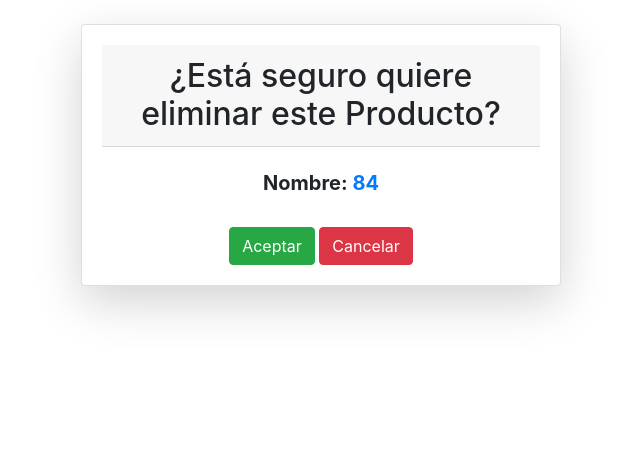
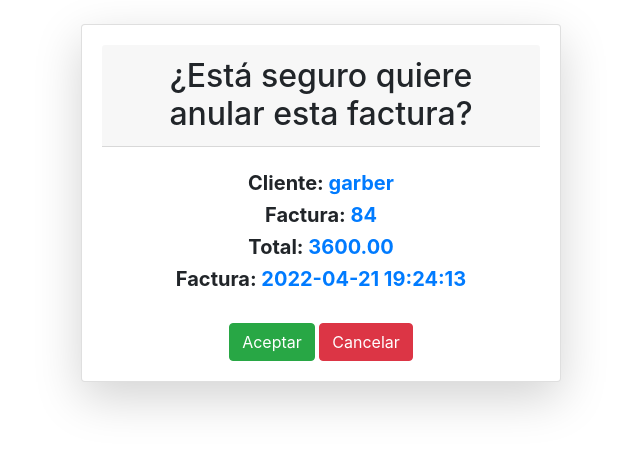
Before and after one commit to garbf1996/Sistema_v1.0, a PHP site: page /anular_confimar.php?id=84 in a window 1280 px wide. Shown: the part 56-506 px from the top of the page, without its empty margins (319-959 px from the left). Run offline with PHP 8.4, Linux system fonts and the light colour scheme; a user stored in the database is signed in; data comes from the database, SQL or seed files in the repository.

Commit message:
10/05/2022

```diff
--- a/anular_confimar.php
+++ b/anular_confimar.php
@@ -40,7 +40,8 @@ header("location:  list_ventas.php");
 
 $no_nofactura = $_REQUEST['id'];
 
-$query = mysqli_query($conection,"SELECT * FROM factura  WHERE nofactura = $no_nofactura");
+$query = mysqli_query($conection,"SELECT f.nofactura,f.totalfactura,f.fecha,cl.nombre FROM factura f INNER JOIN cliente cl
+ON f.codcliente = cl.idcliente WHERE f.nofactura = $no_nofactura");
 mysqli_close($conection);
 $result = mysqli_num_rows($query);
 
@@ -48,6 +49,9 @@ if($result > 0){
 
 while($data = mysqli_fetch_array($query)){
     $no_nofactura = $data["nofactura"];
+    $totalFactura = $data["totalfactura"];
+    $cliente = $data["nombre"];
+    $fecha = $data["fecha"];
 }
 
 }else{
@@ -76,10 +80,12 @@ include "nav.php";
 <section class="contiarner">
 <div class="card shadow-lg" style="width:  30rem;">
   <div class="card-body text-center">
-    <h2 class=" card-header  card-title">¿Está seguro quiere eliminar este Producto?</h2>
+    <h2 class=" card-header  card-title">¿Está seguro quiere anular esta factura?</h2>
     <br>
-<p class=" h5 font-weight-bold">Nombre: <span class="text-primary"><?php echo $no_nofactura ?></span></p>
-
+<p class=" h5 font-weight-bold">Cliente: <span class="text-primary"><?php echo $cliente ?></span></p>
+<p class=" h5 font-weight-bold">Factura: <span class="text-primary"><?php echo $no_nofactura ?></span></p>
+<p class=" h5 font-weight-bold">Total: <span class="text-primary"><?php echo $totalFactura ?></span></p>
+<p class=" h5 font-weight-bold">Factura: <span class="text-primary"><?php echo $fecha ?></span></p>
 
 <br>
 <form method="POST" action="">
```
